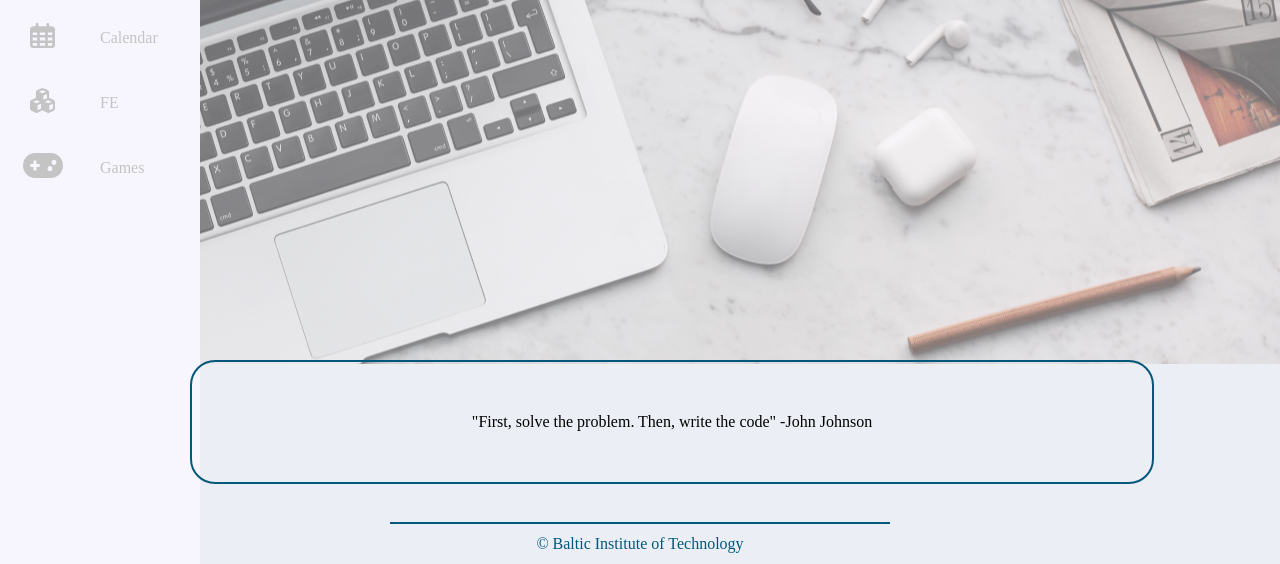
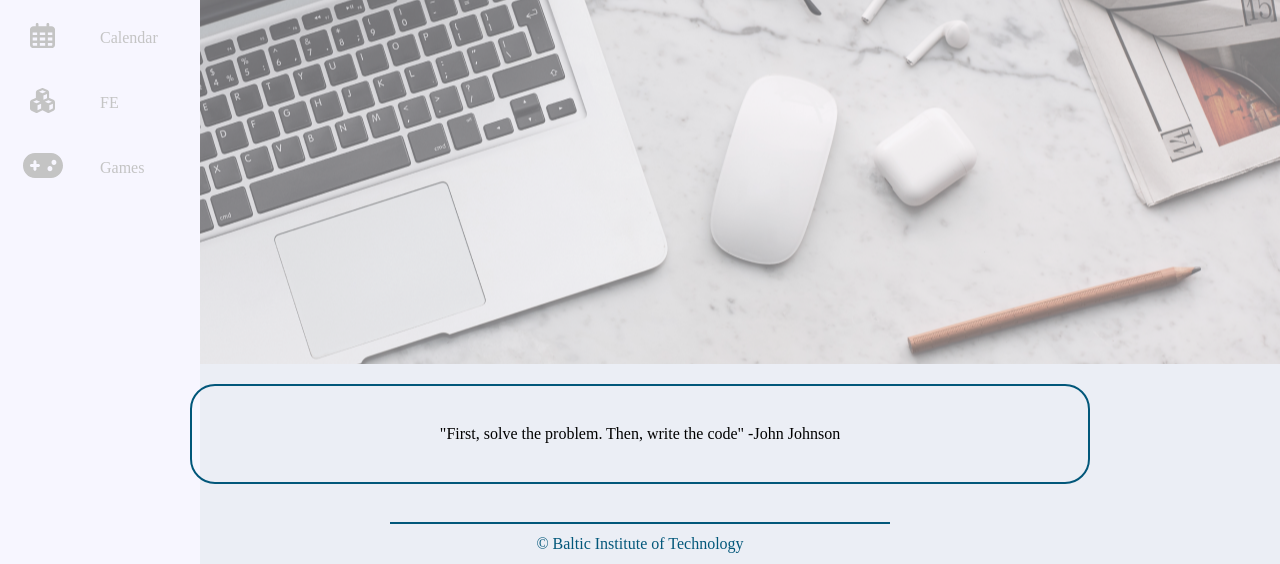
Before and after one commit to ArminasStrolys/FRIDAY-CHALLANGE, a plain HTML site: page index.html in a window 1280 px wide. Shown: the part 236-800 px from the top of the page. Drawn offline with Linux system fonts and the light colour scheme.

Commit message:
Update layout.css

```diff
--- a/assets/css/layout.css
+++ b/assets/css/layout.css
@@ -81,12 +81,12 @@
   bottom: 10px;
   left: calc(50% - 250px);
 }
-/* ----------MAIN---------- */
+/* ----------MAIN AND PIC---------- */
 .bg-img {
   background-image: url("/assets/img/workplace-results-professional-report-accounting-during 1.png");
   background-image: url("../img/workplace-results-professional-report-accounting-during 1.png");
   background-position: center;
-  background-repeat: no-repeat;
+  background-repeat: repeat;
   width: 100%;
   height: 400px;
   top: 25%;
@@ -94,7 +94,7 @@
   position: absolute;
   z-index: -1;
 }
-/* ----------VARDAS---------- */
+/* ----------NAME AND GREETING---------- */
 .greeting {
   position: absolute;
   left: 10%;
@@ -110,7 +110,7 @@
   font-weight: 400;
   line-height: 60px;
 }
-/* ----------LAIKRODIS---------- */
+/* ----------TIME AND DATE---------- */
 .time {
   width: 500px;
   height: 150px;
@@ -138,9 +138,10 @@
   left: calc(50% - 450px);
   bottom: 10%;
   position: absolute;
+  box-sizing: border-box;
   overflow-wrap: break-word;
 }
-/* ----------UNIVERSALUS CENTRAVIMAS FLEX---------- */
+/* ----------UNIVERSAL CENTER FLEX---------- */
 .centering {
   align-items: center;
   justify-content: center;
```
